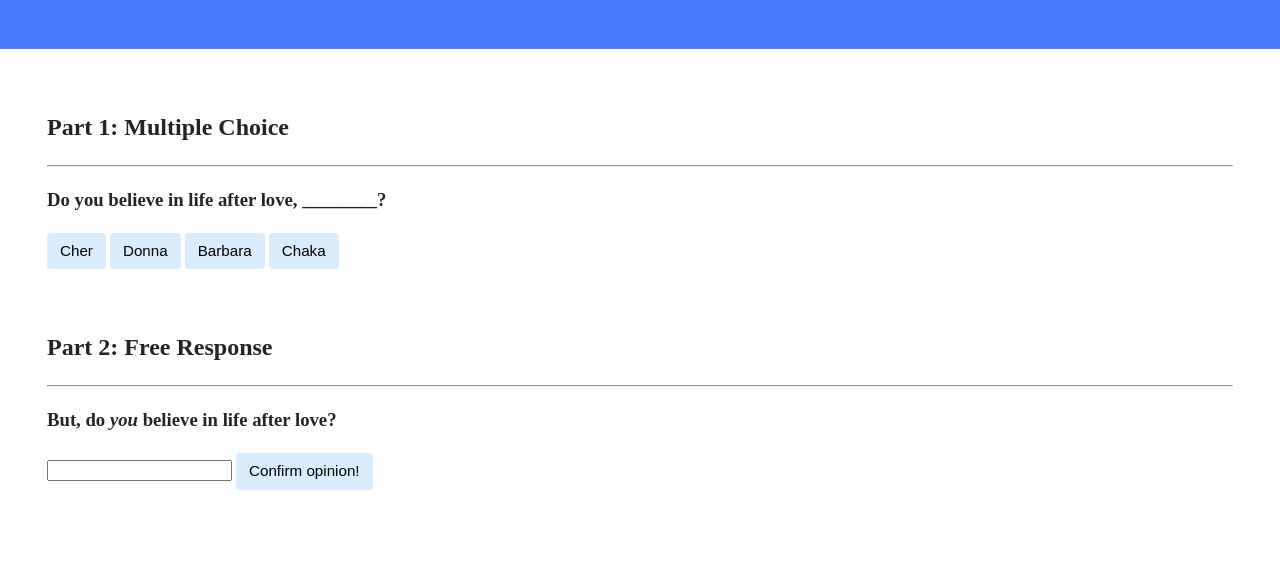
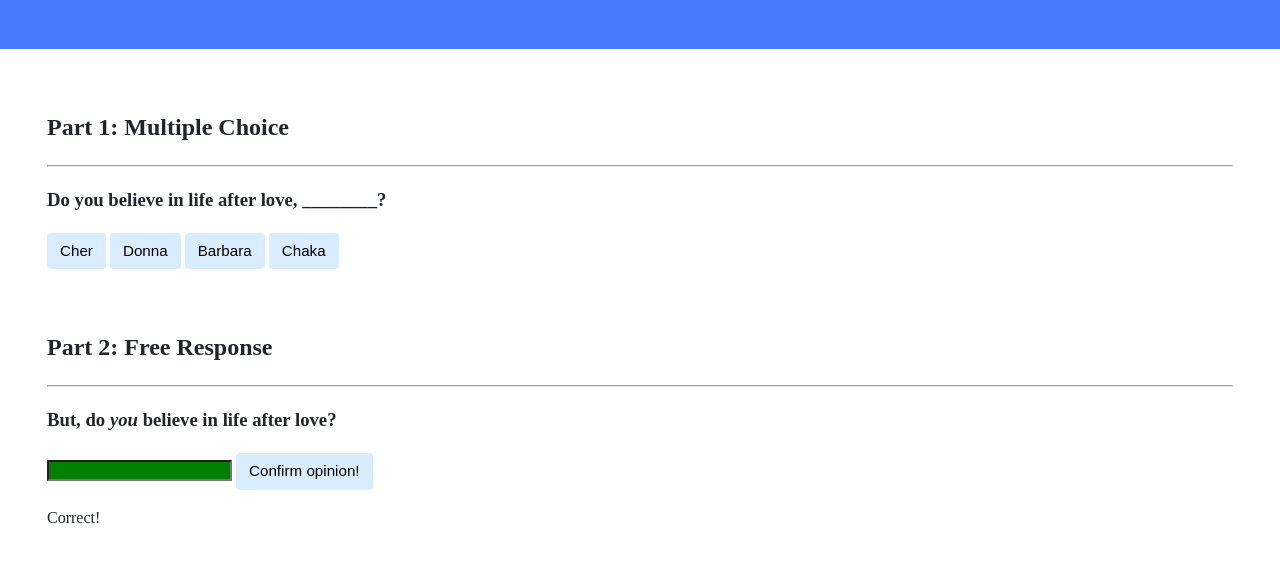
Before and after one commit to curiousandcuriouser/cs50, a plain HTML site: page ps8/trivia/index.html in a window 1280 px wide. Both pictures are taken after a click on the button "Confirm opinion!". Shown: the part 151-712 px from the top of the page. Drawn offline with Linux system fonts and the light colour scheme.

Commit message:
Add correct and green input for text answer

```diff
--- a/ps8/trivia/index.html
+++ b/ps8/trivia/index.html
@@ -13,6 +13,9 @@
                 const wrongAnswer2 = document.querySelector('.wrong2');
                 const wrongAnswer3 = document.querySelector('.wrong3');
                 const reply = document.querySelector('.reply');
+                const confirmationButton = document.querySelector('.confirm');
+                const answer = document.querySelector('.answer');
+                const inputText = document.querySelector('input');
 
                 correctAnswer.addEventListener('click', () => {
                     correctAnswer.style.backgroundColor = 'green';
@@ -33,16 +36,12 @@
                     wrongAnswer3.style.backgroundColor = 'red';
                     reply.innerHTML = 'Incorrect';
                 });
+
+                confirmationButton.addEventListener('click', () => {
+                    inputText.style.backgroundColor = 'green';
+                    answer.innerHTML = 'Correct!';
+                });
             });
-            /*
-            <script>
-        const button =
-            document.querySelector('button');
-        button.addEventListener('click',
-            () => {
-                button.style.backgroundColor =
-                    "green";
-            });*/
     </script>
         </script>
     </head>
@@ -70,7 +69,8 @@
                 <!-- TODO: Add free response question here -->
                 <h3>But, do <i>you</i> believe in life after love?</h3>
                 <input>
-                <button>Confirm opinion!</button>
+                <button class="confirm">Confirm opinion!</button>
+                <p class="answer"></p>
             </div>
         </div>
     </body>
```
